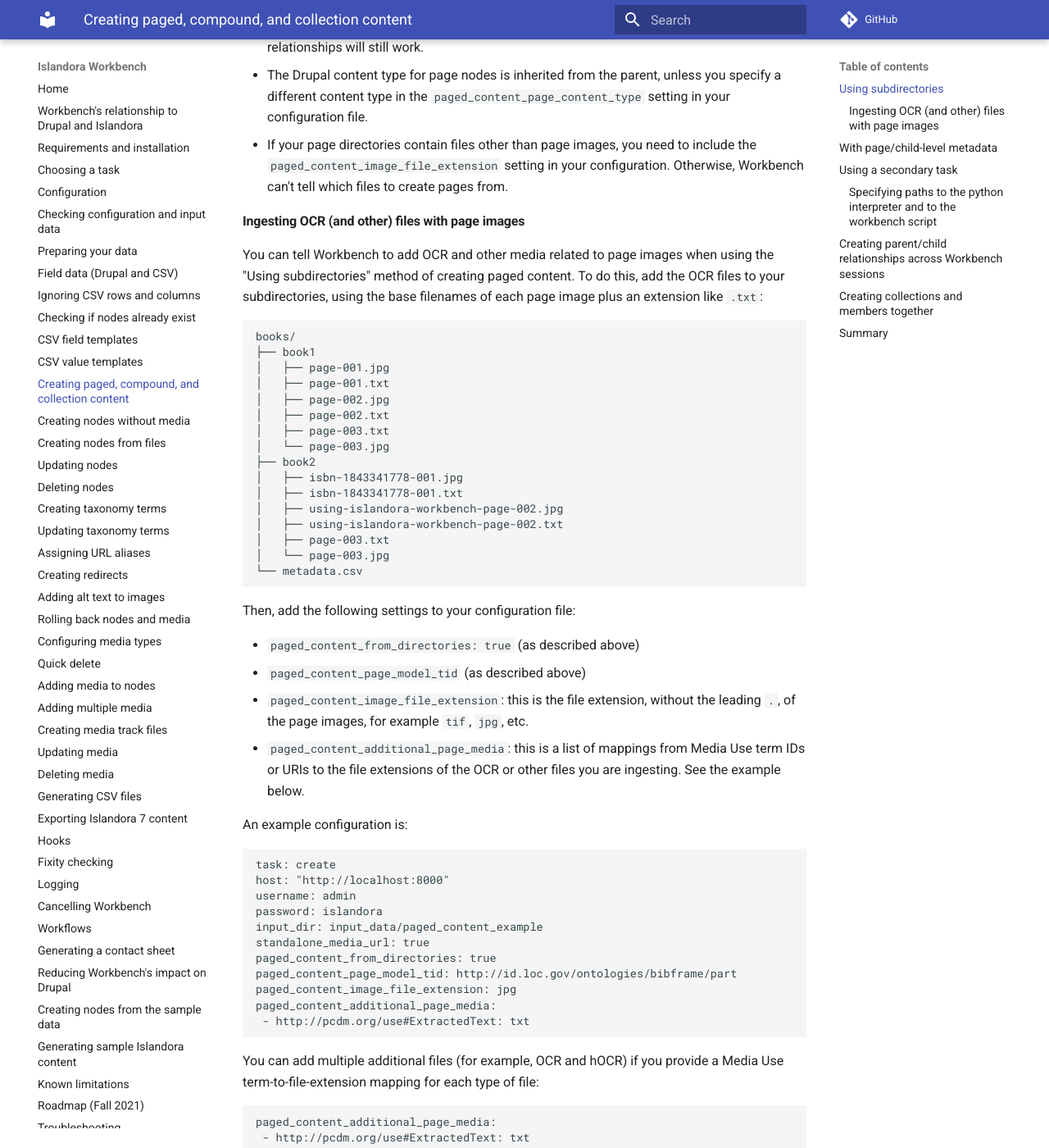
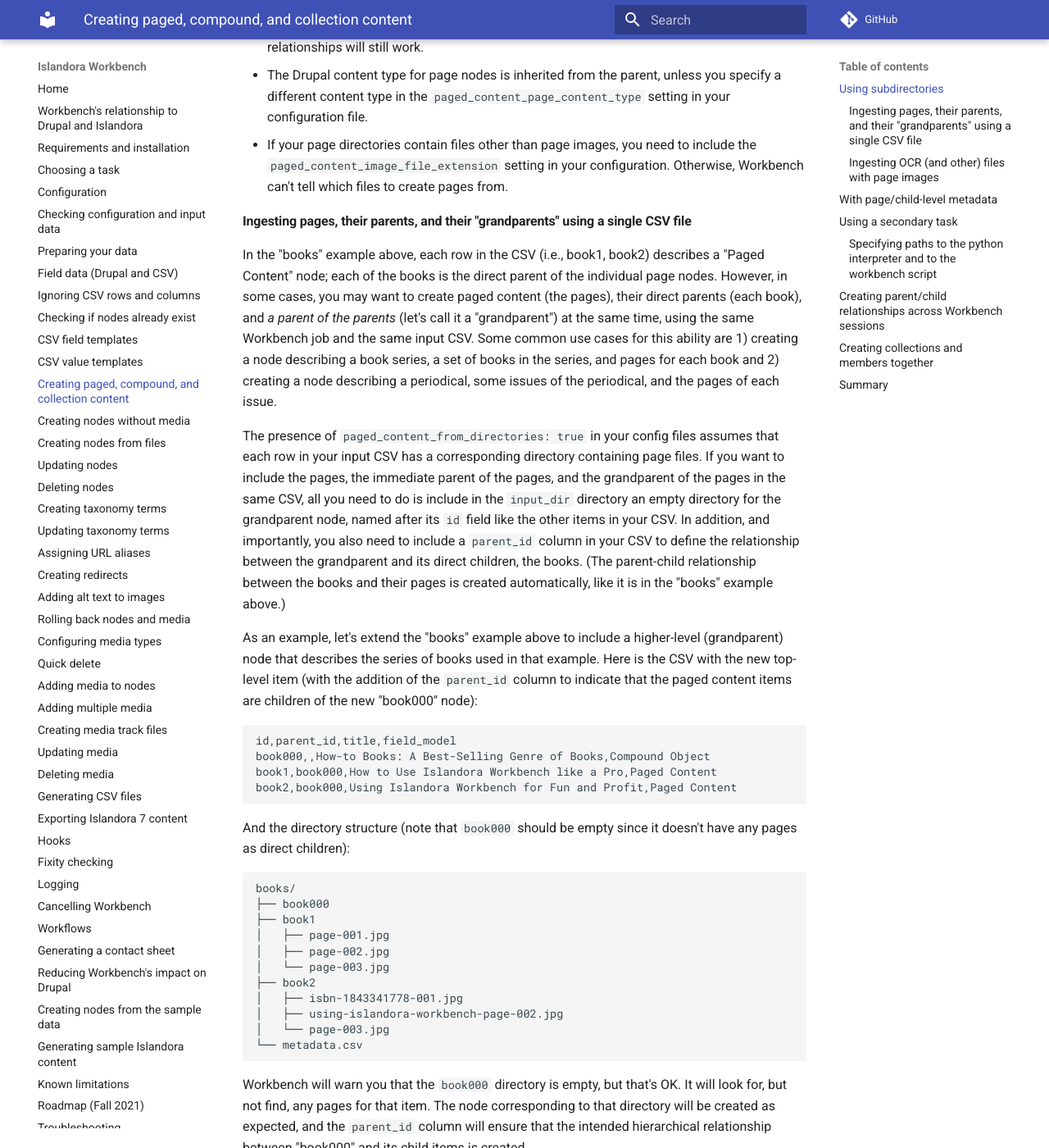
Before and after one commit to mjordan/islandora_workbench_docs, an MkDocs documentation site: the page built from docs/paged_and_compound.md, in a window 1280 px wide and 1400 px high, scrolled down 2335 px. Shown: the whole window at 82% size. Built offline with MkDocs 1.6.1 and Material for MkDocs 9.7.7, drawn with Linux system fonts in a browser that asks for light colours; comment, search, counter and statistics services are not loaded; some of the changed text lies outside the part shown.

Commit message:
Updated docs on created paged content.

````diff
--- a/docs/changelog.md
+++ b/docs/changelog.md
@@ -130,6 +130,8 @@
 
 ### Documentation
 
+* July 4, 2024: Added "[Ingesting pages, their parents, and their 'grandparents' using a single CSV file](https://mjordan.github.io/islandora_workbench_docs/paged_and_compound/#ingesting-pages-their-parents-and-their-grandparents-using-a-single-csv-file)".
+* July 3, 2024: Added "[Sharing configuration files with other applications](https://mjordan.github.io/islandora_workbench_docs/workflows/#sharing-configuration-files-with-other-applications)".
 * June 30, 2024: Added [docs](https://mjordan.github.io/islandora_workbench_docs/fields/#values-in-the-field_member_of-column) on using values other than node IDs in `field_member_of`.
 * June 20, 2024: Started docs on "[Creating redirects](https://mjordan.github.io/islandora_workbench_docs/redirects/)".
 * June 7, 2024: Updated docs on "[Exporting Islandora 7 content](https://mjordan.github.io/islandora_workbench_docs/exporting_islandora_7_content/)".
--- a/docs/paged_and_compound.md
+++ b/docs/paged_and_compound.md
@@ -51,6 +51,39 @@
 * `id` can be defined as another field name using the `id_field` configuration option. If you do define a different ID field using the `id_field` option, creating the parent/paged item relationships will still work.
 * The Drupal content type for page nodes is inherited from the parent, unless you specify a different content type in the `paged_content_page_content_type` setting in your configuration file.
 * If your page directories contain files other than page images, you need to include the `paged_content_image_file_extension` setting in your configuration. Otherwise, Workbench can't tell which files to create pages from.
+
+#### Ingesting pages, their parents, and their "grandparents" using a single CSV file
+
+In the "books" example above, each row in the CSV (i.e., book1, book2) describes a "Paged Content" node; each of the books is the direct parent of the individual page nodes. However, in some cases, you may want to create paged content (the pages), their direct parents (each book), and *a parent of the parents* (let's call it a "grandparent") at the same time, using the same Workbench job and the same input CSV. Some common use cases for this ability are 1) creating a node describing a book series, a set of books in the series, and pages for each book and 2) creating a node describing a periodical, some issues of the periodical, and the pages of each issue.
+
+The presence of `paged_content_from_directories: true` in your config files assumes that each row in your input CSV has a corresponding directory containing page files. If you want to include the pages, the immediate parent of the pages, and the grandparent of the pages in the same CSV, all you need to do is include in the `input_dir` directory an empty directory for the grandparent node, named after its `id` field like the other items in your CSV. In addition, and importantly, you also need to include a `parent_id` column in your CSV to define the relationship between the grandparent and its direct children, the books. (The parent-child relationship between the books and their pages is created automatically, like it is in the "books" example above.)
+
+As an example, let's extend the "books" example above to include a higher-level (grandparent) node that describes the series of books used in that example. Here is the CSV with the new top-level item (with the addition of the `parent_id` column to indicate that the paged content items are children of the new "book000" node):
+
+```text
+id,parent_id,title,field_model
+book000,,How-to Books: A Best-Selling Genre of Books,Compound Object
+book1,book000,How to Use Islandora Workbench like a Pro,Paged Content
+book2,book000,Using Islandora Workbench for Fun and Profit,Paged Content
+```
+
+And the directory structure (note that `book000` should be empty since it doesn't have any pages as direct children):
+
+```text
+books/
+├── book000
+├── book1
+│   ├── page-001.jpg
+│   ├── page-002.jpg
+│   └── page-003.jpg
+├── book2
+│   ├── isbn-1843341778-001.jpg
+│   ├── using-islandora-workbench-page-002.jpg
+│   └── page-003.jpg
+└── metadata.csv
+```
+
+Workbench will warn you that the `book000` directory is empty, but that's OK. It will look for, but not find, any pages for that item. The node corresponding to that directory will be created as expected, and the `parent_id` column will ensure that the intended hierarchical relationship between "book000" and its child items is created.
 
 #### Ingesting OCR (and other) files with page images
 
````
Also changed, not shown: docs/workflows.md (+16 -0 lines).
